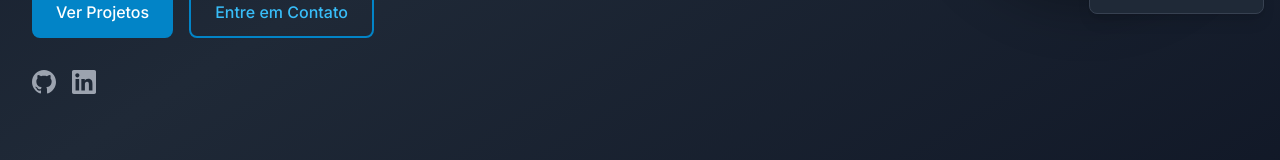
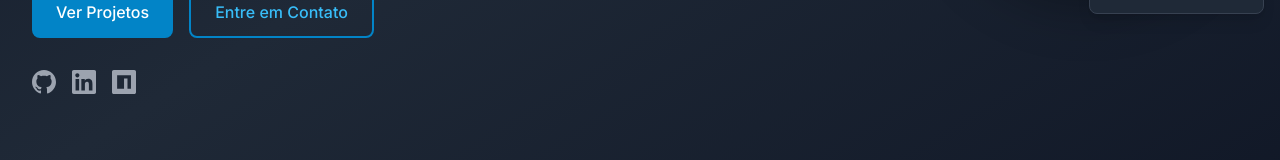
Before and after one commit to teilorbarcelos/portfolio-2026, a React (Vite) app: page / in a window 1280 px wide. Shown: the part 602-762 px from the top of the page. Built offline with nearby package versions, Linux system fonts and the light colour scheme.

Commit message:
feat: Npmjs social link added

```diff
--- a/src/components/Contact.tsx
+++ b/src/components/Contact.tsx
@@ -156,6 +156,19 @@ export default function Contact() {
                     </svg>
                   </a>
                 )}
+                {personal.social.npm && (
+                  <a
+                    href={personal.social.npm}
+                    target="_blank"
+                    rel="noopener noreferrer"
+                    className="w-10 h-10 bg-gray-800 rounded-lg flex items-center justify-center text-gray-300 hover:bg-primary-600 hover:text-white transition-colors border border-gray-700"
+                    aria-label="NPM"
+                  >
+                    <svg className="w-5 h-5" fill="currentColor" viewBox="0 0 24 24">
+                      <path d="M1.763 0C.786 0 0 .786 0 1.763v20.474C0 23.214.786 24 1.763 24h20.474c.977 0 1.763-.786 1.763-1.763V1.763C24 .786 23.214 0 22.237 0H1.763zM5.13 5.323l13.837.019-.009 13.336h-3.477v-10.12h-3.447v10.12H5.13V5.323z" />
+                    </svg>
+                  </a>
+                )}
                 {personal.social.twitter && (
                   <a
                     href={personal.social.twitter}
--- a/src/components/Footer.tsx
+++ b/src/components/Footer.tsx
@@ -68,6 +68,19 @@ export default function Footer() {
                   </svg>
                 </a>
               )}
+              {personal.social.npm && (
+                <a
+                  href={personal.social.npm}
+                  target="_blank"
+                  rel="noopener noreferrer"
+                  className="text-gray-400 hover:text-primary-400 transition-colors"
+                  aria-label="NPM"
+                >
+                  <svg className="w-6 h-6" fill="currentColor" viewBox="0 0 24 24">
+                    <path d="M1.763 0C.786 0 0 .786 0 1.763v20.474C0 23.214.786 24 1.763 24h20.474c.977 0 1.763-.786 1.763-1.763V1.763C24 .786 23.214 0 22.237 0H1.763zM5.13 5.323l13.837.019-.009 13.336h-3.477v-10.12h-3.447v10.12H5.13V5.323z" />
+                  </svg>
+                </a>
+              )}
               {personal.social.twitter && (
                 <a
                   href={personal.social.twitter}
--- a/src/components/Hero.tsx
+++ b/src/components/Hero.tsx
@@ -74,6 +74,19 @@ export default function Hero() {
                   </svg>
                 </a>
               )}
+              {personal.social.npm && (
+                <a
+                  href={personal.social.npm}
+                  target="_blank"
+                  rel="noopener noreferrer"
+                  className="text-gray-400 hover:text-primary-400 transition-colors"
+                  aria-label="NPM"
+                >
+                  <svg className="w-6 h-6" fill="currentColor" viewBox="0 0 24 24">
+                    <path d="M1.763 0C.786 0 0 .786 0 1.763v20.474C0 23.214.786 24 1.763 24h20.474c.977 0 1.763-.786 1.763-1.763V1.763C24 .786 23.214 0 22.237 0H1.763zM5.13 5.323l13.837.019-.009 13.336h-3.477v-10.12h-3.447v10.12H5.13V5.323z" />
+                  </svg>
+                </a>
+              )}
               {personal.social.twitter && (
                 <a
                   href={personal.social.twitter}
--- a/src/data/personal.json
+++ b/src/data/personal.json
@@ -8,6 +8,7 @@
   "avatar": "/avatar.jpeg",
   "social": {
     "github": "https://github.com/teilorbarcelos",
-    "linkedin": "https://www.linkedin.com/in/teilorsb"
+    "linkedin": "https://www.linkedin.com/in/teilorsb",
+    "npm": "https://www.npmjs.com/~teilorbarcelos"
   }
 }
--- a/src/types/index.ts
+++ b/src/types/index.ts
@@ -14,6 +14,7 @@ export interface PersonalInfoProps {
     social: {
       github?: string;
       linkedin?: string;
+      npm?: string;
       twitter?: string;
       instagram?: string;
     };
```
Lines whose indentation alone changed are shown as unchanged.
